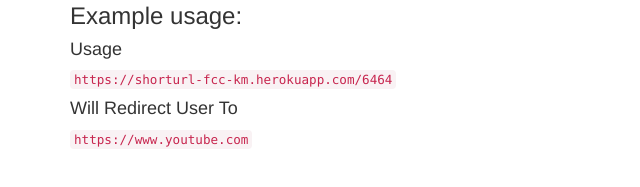
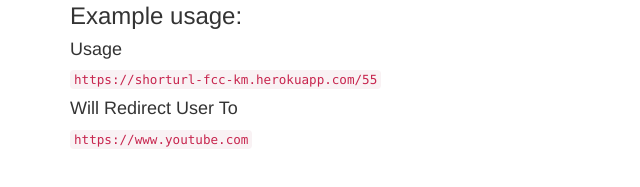
Before and after one commit to kmadill/shorturl-fcc-km, a website: page index.html in a window 1280 px wide. Shown: the part 569-756 px from the top of the page, 0-640 px from the left. Drawn offline with nearby package versions, Linux system fonts and the light colour scheme.

Commit message:
fixed typo in index.html

```diff
--- a/index.html
+++ b/index.html
@@ -38,7 +38,7 @@
 
 <h3>Example usage:</h3>
 <h4>Usage</h4>
-<code>https://shorturl-fcc-km.herokuapp.com/6464</code>
+<code>https://shorturl-fcc-km.herokuapp.com/55</code>
 
 <h4>Will Redirect User To</h4>
 <code>https://www.youtube.com</code>
```
